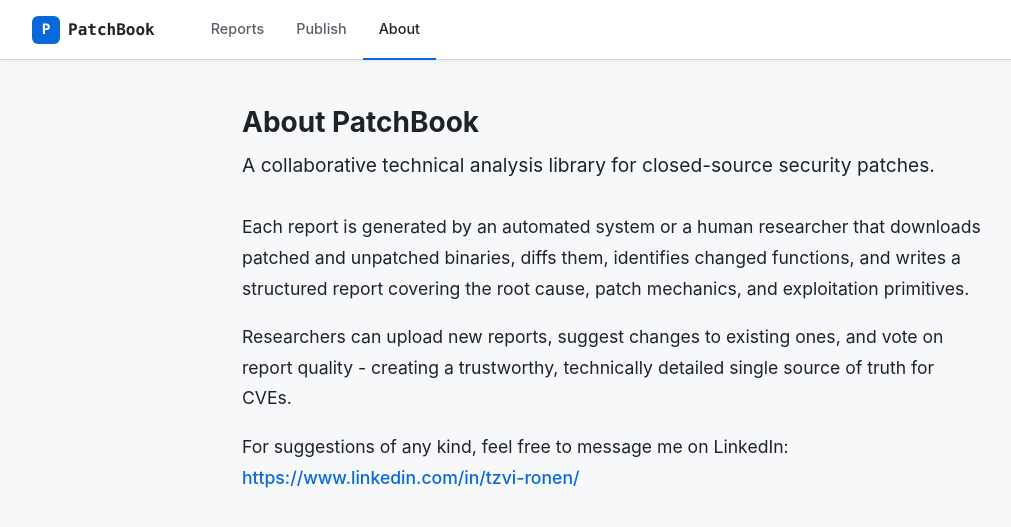
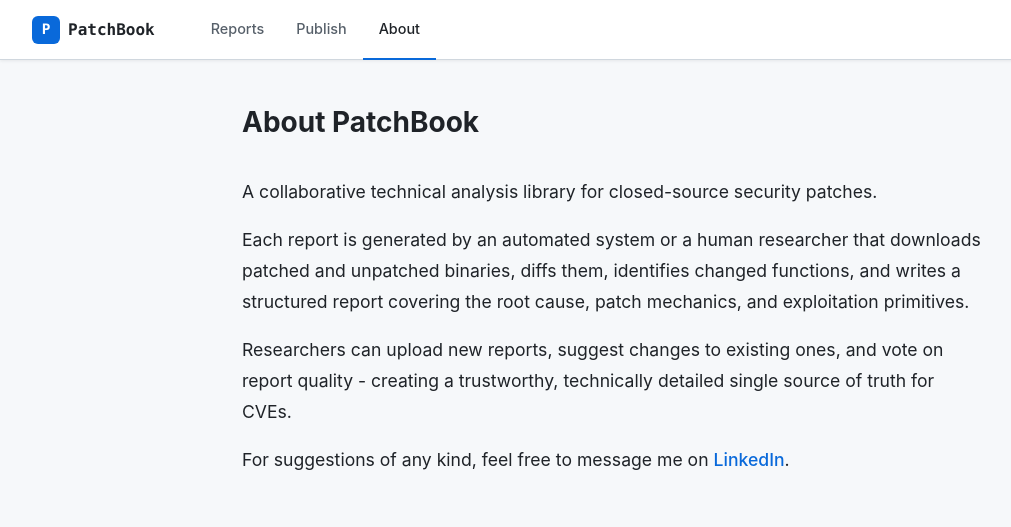
Before and after one commit to TzviRonen/PatchBook, a Jekyll site: the page built from about.md, in a window 1280 px wide. Shown: the top 527 px of the page, without its empty margins (0-1011 px from the left). Built offline with Jekyll 4.4.1, drawn with Linux system fonts in a browser that asks for light colours.

Commit message:
About: one type treatment for the whole page
The opening line was a page subtitle, which meant its own colour and size. That
works on Reports and Publish, where the subtitle sits above cards, but here it
sat directly above running prose — adjacent text, same font, different
treatment, which reads as a mistake rather than a hierarchy.

There is no subtitle slot on this page now: the line is simply the first
paragraph of the same prose block, so it cannot drift from the rest again.

The LinkedIn URL is on the word "LinkedIn" instead of printed raw.

Co-Authored-By: Claude Opus 5 <noreply@anthropic.com>
Claude-Session: https://claude.ai/code/session_019BHE773Cwx8AyXfW2n9JHi

```diff
--- a/about.md
+++ b/about.md
@@ -5,9 +5,10 @@ title: About
 <div class="page page-about">
   <div class="page-header">
     <h1>About <strong>PatchBook</strong></h1>
-    <p>A collaborative technical analysis library for closed-source security patches.</p>
   </div>
   <article class="prose" markdown="1">
+
+A collaborative technical analysis library for closed-source security patches.
 
 Each report is generated by an automated system or a human researcher that
 downloads patched and unpatched binaries, diffs them, identifies changed
@@ -18,8 +19,8 @@ Researchers can upload new reports, suggest changes to existing ones, and vote
 on report quality - creating a trustworthy, technically detailed single source
 of truth for CVEs.
 
-For suggestions of any kind, feel free to message me on LinkedIn:
-[https://www.linkedin.com/in/tzvi-ronen/](https://www.linkedin.com/in/tzvi-ronen/)
+For suggestions of any kind, feel free to message me on
+[LinkedIn](https://www.linkedin.com/in/tzvi-ronen/).
 
   </article>
 </div>
--- a/assets/main.css
+++ b/assets/main.css
@@ -862,15 +862,8 @@ a.category-tile:hover {
 .publish-hint { font-size: 0.85rem; color: var(--muted); }
 
 /* ── about ── */
-/* The lead sits directly above running prose of the same size, so the muted
-   grey used for page subtitles elsewhere read as an accident rather than a
-   hierarchy. Same ink as the body; size carries the emphasis instead. */
-.page-about .page-header p {
-  color: var(--text);
-  font-size: 1.2rem;
-  line-height: 1.5;
-  max-width: 42em;
-}
+/* No page subtitle here: the opening line is the first paragraph of the same
+   prose block, so it inherits one type treatment with everything below it. */
 .page-about .prose {
   font-size: 1.1rem;
   line-height: 1.75;
```
Also changed, not shown: serve.py (+4 -3 lines).
